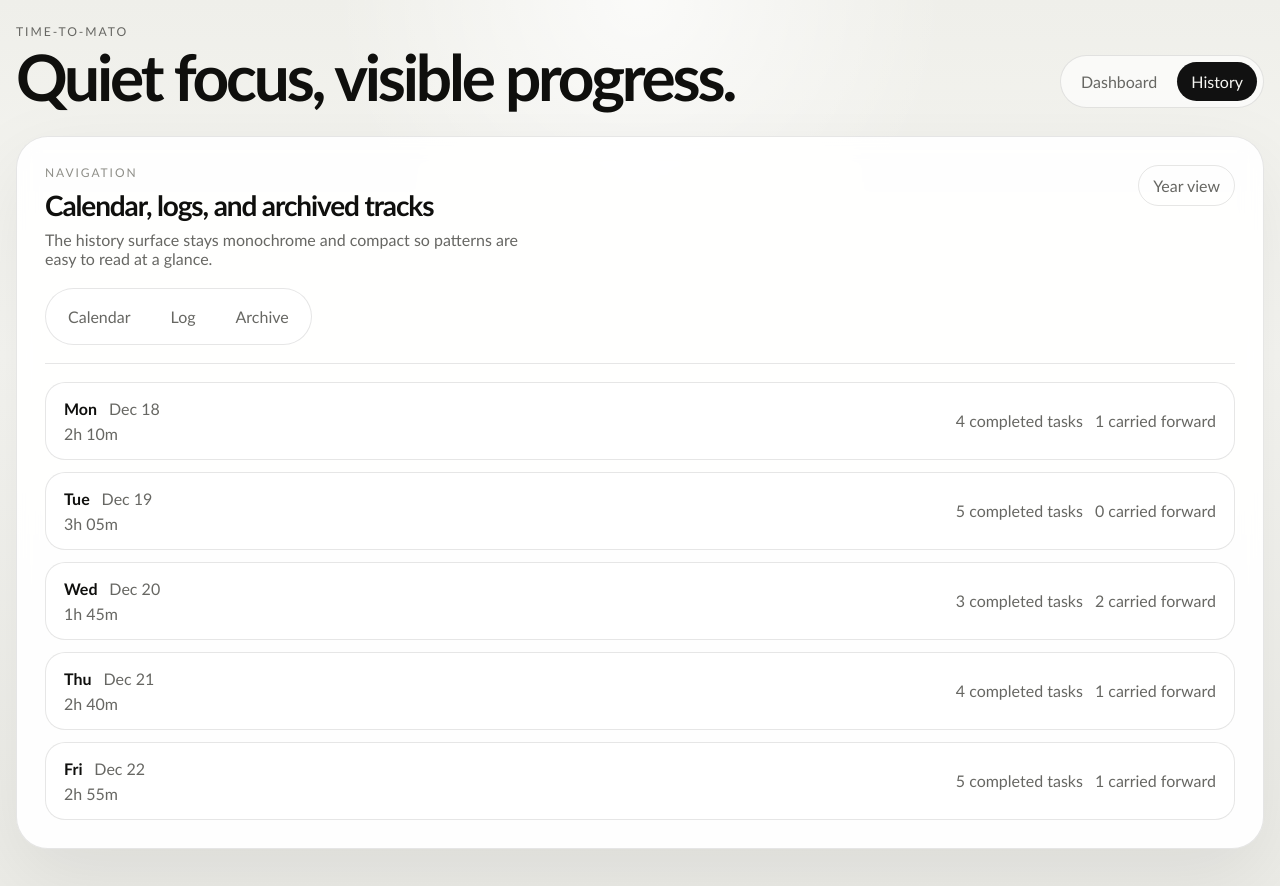
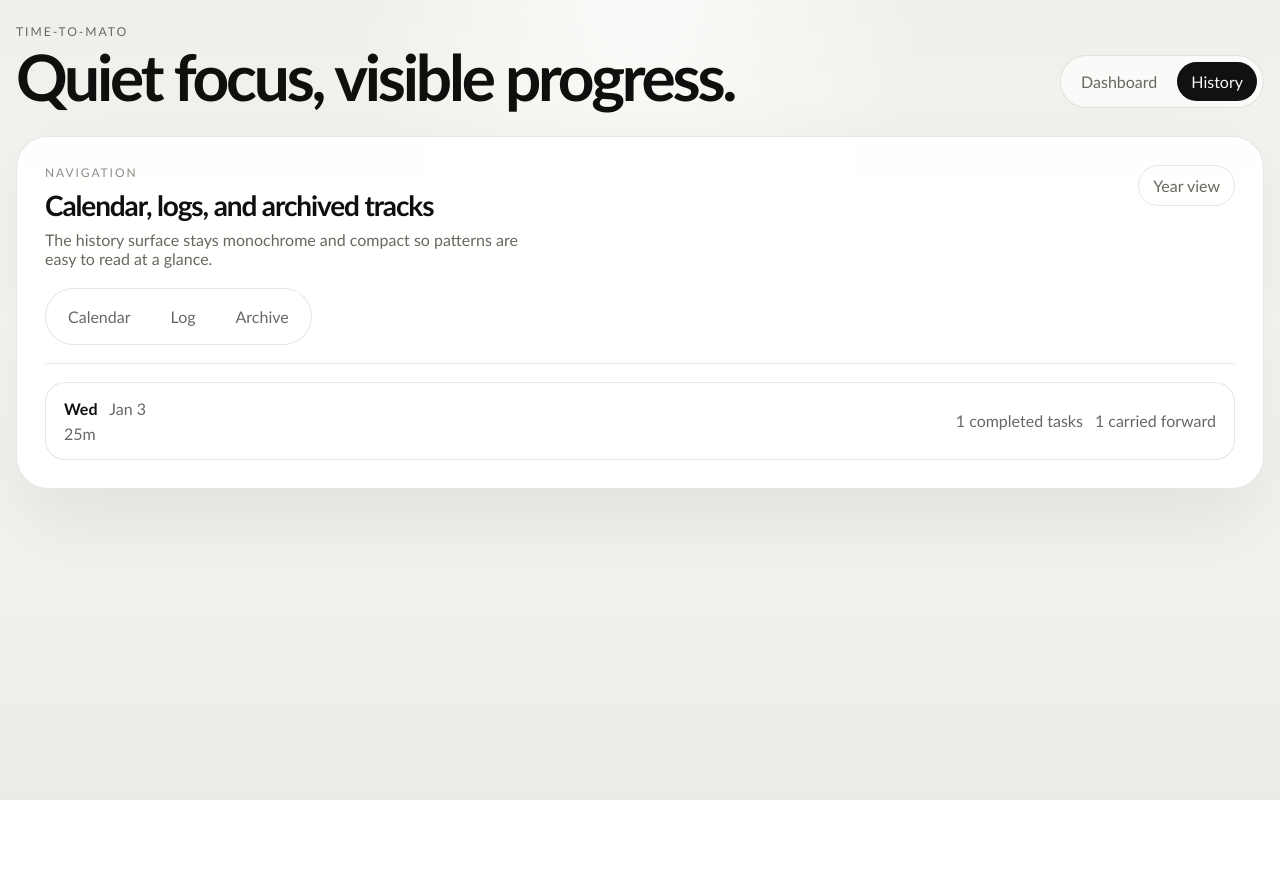
Before and after one commit to longjl1/Time-to-mato, a Next.js app: page /history in a window 1280 px wide. Both pictures are taken after a click on the tab "Log". Shown: the top 886 px of the page. After the commit the page ends 800 px from the top, so only its background shows below. Built offline with nearby package versions, Linux system fonts and the light colour scheme.

Commit message:
Read dashboard completions from the history workspace

```diff
--- a/components/history-view.tsx
+++ b/components/history-view.tsx
@@ -1,9 +1,11 @@
 "use client";
 
 import { Tabs } from "@base-ui-components/react";
-import { archivedTracks, monthGrid, recentHistory } from "@/lib/data";
+import { useFocusStore } from "@/lib/focus-store";
 
 export function HistoryView() {
+  const { archivedTracks, monthGrid, recentHistory } = useFocusStore();
+
   return (
     <main className="workspace">
       <section className="panel panel-strong surface">
@@ -55,7 +57,17 @@ export function HistoryView() {
 
           <Tabs.Panel className="tabs-panel" value="log">
             <div className="history-grid">
-              {recentHistory.map((entry) => (
+              {recentHistory.length === 0 ? (
+                <article className="history-row">
+                  <div>
+                    <p className="history-day">No session log yet</p>
+                    <p className="mini-note">
+                      Completed tasks from the dashboard will appear here.
+                    </p>
+                  </div>
+                </article>
+              ) : (
+                recentHistory.map((entry) => (
                   <article key={`${entry.date}-log`} className="history-row">
                     <div>
                       <p className="history-day">
@@ -68,7 +80,8 @@ export function HistoryView() {
                       <span>{entry.carry} carried forward</span>
                     </div>
                   </article>
-              ))}
+                ))
+              )}
             </div>
           </Tabs.Panel>
 
```
Lines whose indentation alone changed are shown as unchanged.
